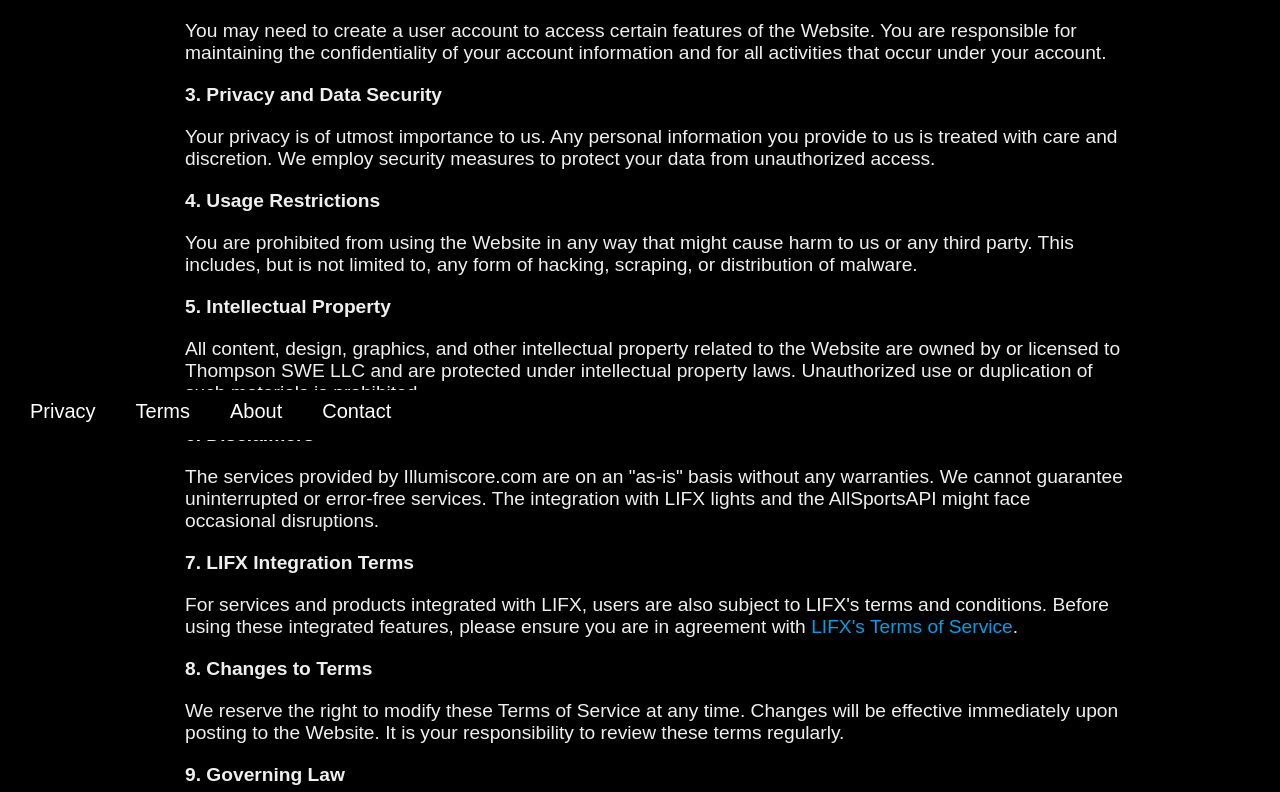
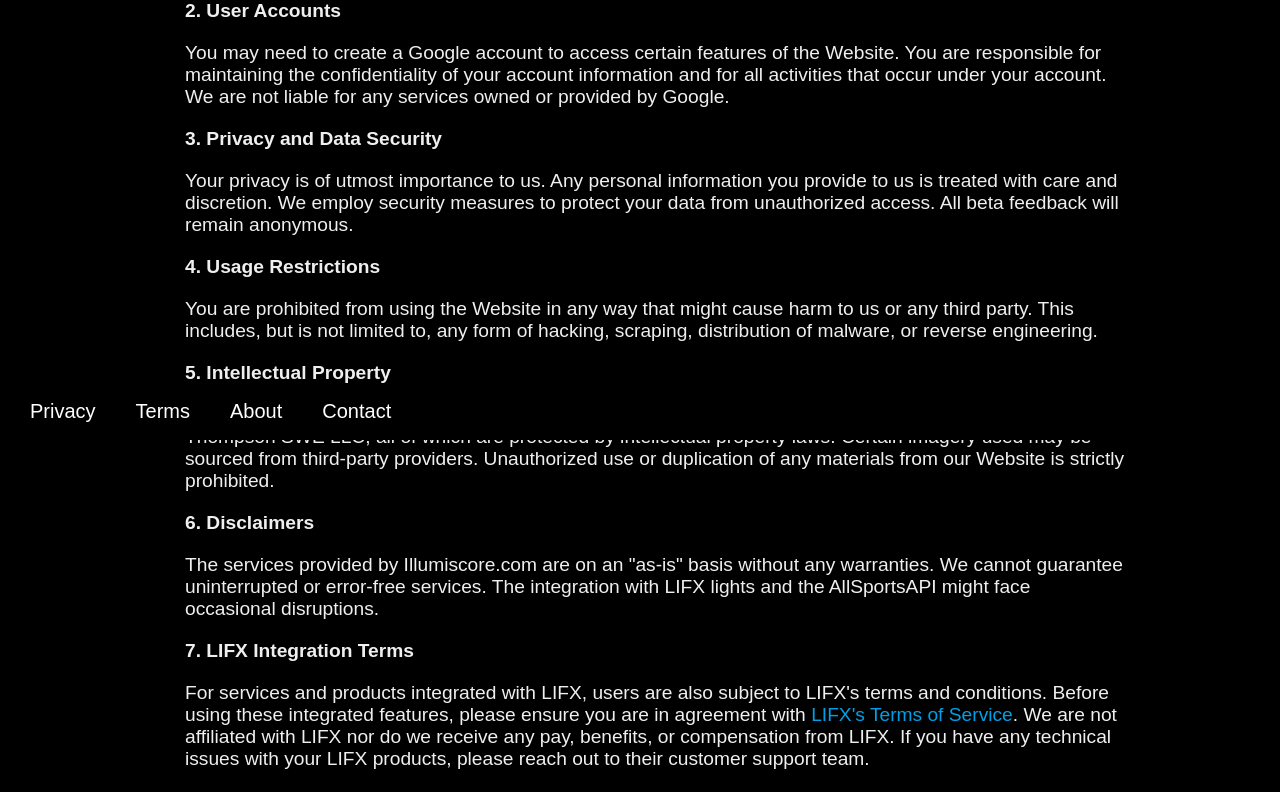
Before and after one commit to NavarroErk/illumiscore-v2, a React (Create React App) app: page /terms in a window 1280 px wide. Shown: the part 360-1152 px from the top of the page. Built offline with nearby package versions, Linux system fonts and the light colour scheme.

Commit message:
Update Terms.jsx

```diff
--- a/src/Pages/Terms/Terms.jsx
+++ b/src/Pages/Terms/Terms.jsx
@@ -15,102 +15,71 @@
             <strong>1. Acceptance of Terms</strong>
           </p>
           <p className="termsPara">
-            By accessing Illumiscore.com, you accept and agree to these Terms of
-            Service. Do not use the website if you disagree with any term.
+            By accessing Illumiscore.com and utilizing an illumiscore subscription, you accept and agree to these Terms of Service. Do not use the website or application if you disagree with any term. We reserve the right to revoke access and permissions to illumiscore if term agreement has been breached.
           </p>
 
           <p className="termsPara">
             <strong>2. User Accounts</strong>
           </p>
           <p className="termsPara">
-            You may need to create a user account to access certain features of
-            the Website. You are responsible for maintaining the confidentiality
-            of your account information and for all activities that occur under
-            your account.
+            You may need to create a Google account to access certain features of the Website. You are responsible for maintaining the confidentiality of your account information and for all activities that occur under your account. We are not liable for any services owned or provided by Google.
           </p>
 
           <p className="termsPara">
             <strong>3. Privacy and Data Security</strong>
           </p>
           <p className="termsPara">
-            Your privacy is of utmost importance to us. Any personal information
-            you provide to us is treated with care and discretion. We employ
-            security measures to protect your data from unauthorized access.
+            Your privacy is of utmost importance to us. Any personal information you provide to us is treated with care and discretion. We employ security measures to protect your data from unauthorized access. All beta feedback will remain anonymous.
           </p>
 
           <p className="termsPara">
             <strong>4. Usage Restrictions</strong>
           </p>
           <p className="termsPara">
-            You are prohibited from using the Website in any way that might
-            cause harm to us or any third party. This includes, but is not
-            limited to, any form of hacking, scraping, or distribution of
-            malware.
+            You are prohibited from using the Website in any way that might cause harm to us or any third party. This includes, but is not limited to, any form of hacking, scraping, distribution of malware, or reverse engineering.
           </p>
 
           <p className="termsPara">
-            <strong>5. Intellectual Property</strong>
+              <strong>5. Intellectual Property</strong>
           </p>
           <p className="termsPara">
-            All content, design, graphics, and other intellectual property
-            related to the Website are owned by or licensed to Thompson SWE LLC
-            and are protected under intellectual property laws. Unauthorized use
-            or duplication of such materials is prohibited.
+              The Website features content, designs, graphics, and other intellectual property either owned by or licensed to Thompson SWE LLC, all of which are protected by intellectual property laws. Certain imagery used may be sourced from third-party providers. Unauthorized use or duplication of any materials from our Website is strictly prohibited.
           </p>
+
 
           <p className="termsPara">
             <strong>6. Disclaimers</strong>
           </p>
           <p className="termsPara">
-            The services provided by Illumiscore.com are on an "as-is" basis
-            without any warranties. We cannot guarantee uninterrupted or
-            error-free services. The integration with LIFX lights and the
-            AllSportsAPI might face occasional disruptions.
+            The services provided by Illumiscore.com are on an "as-is" basis without any warranties. We cannot guarantee uninterrupted or error-free services. The integration with LIFX lights and the AllSportsAPI might face occasional disruptions.
           </p>
 
           <p className="termsPara">
             <strong>7. LIFX Integration Terms</strong>
           </p>
           <p className="termsPara">
-            For services and products integrated with LIFX, users are also
-            subject to LIFX's terms and conditions. Before using these
-            integrated features, please ensure you are in agreement with{" "}
-            <a
-              href="https://www.lifx.com/pages/terms-of-service"
-              target="_blank"
-              rel="noopener noreferrer"
-            >
-              LIFX's Terms of Service
-            </a>
-            .
+            For services and products integrated with LIFX, users are also subject to LIFX's terms and conditions. Before using these integrated features, please ensure you are in agreement with <a href="https://www.lifx.com/pages/terms-of-service" target="_blank" rel="noopener noreferrer">LIFX's Terms of Service</a>. We are not affiliated with LIFX nor do we receive any pay, benefits, or compensation from LIFX. If you have any technical issues with your LIFX products, please reach out to their customer support team.
           </p>
 
           <p className="termsPara">
             <strong>8. Changes to Terms</strong>
           </p>
           <p className="termsPara">
-            We reserve the right to modify these Terms of Service at any time.
-            Changes will be effective immediately upon posting to the Website.
-            It is your responsibility to review these terms regularly.
+            We reserve the right to modify these Terms of Service at any time. Changes will be effective immediately upon posting to the Website. It is your responsibility to review these terms regularly. If you disagree with changes to the terms, we reserve the right to revoke your permissions.
           </p>
 
           <p className="termsPara">
             <strong>9. Governing Law</strong>
           </p>
           <p className="termsPara">
-            These Terms of Service shall be governed by and construed in
-            accordance with the laws of the State of Georgia. Any disputes
-            arising under or in connection with these terms shall be subject to
-            the exclusive jurisdiction of the courts in the State of Georgia.
+            These Terms of Service shall be governed by and construed in accordance with the laws of the State of Georgia. Any disputes arising under or in connection with these terms shall be subject to the exclusive jurisdiction of the courts in the State of Georgia.
           </p>
 
           <p className="termsPara">
             <strong>10. Contact</strong>
           </p>
           <p className="termsPara">
-            For any queries or clarifications related to these terms or any
-            other aspect of the Website, feel free to reach out to us at
-            support@illumiscore.com.
+            For any queries or clarifications related to these terms or any other aspect of the Website, feel free to reach out to us at support@illumiscore.com.
           </p>
 
           <p className="termsPara">
```
